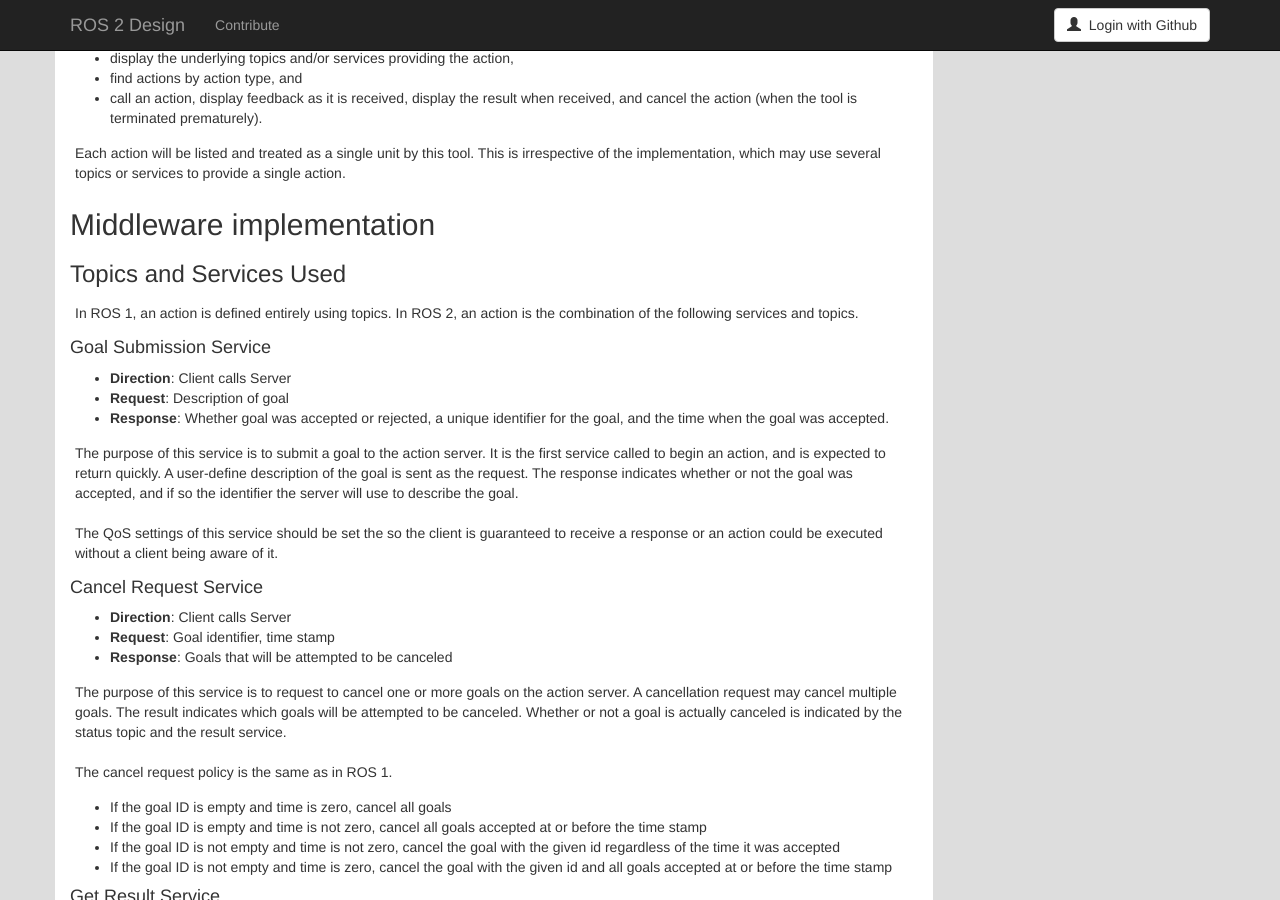
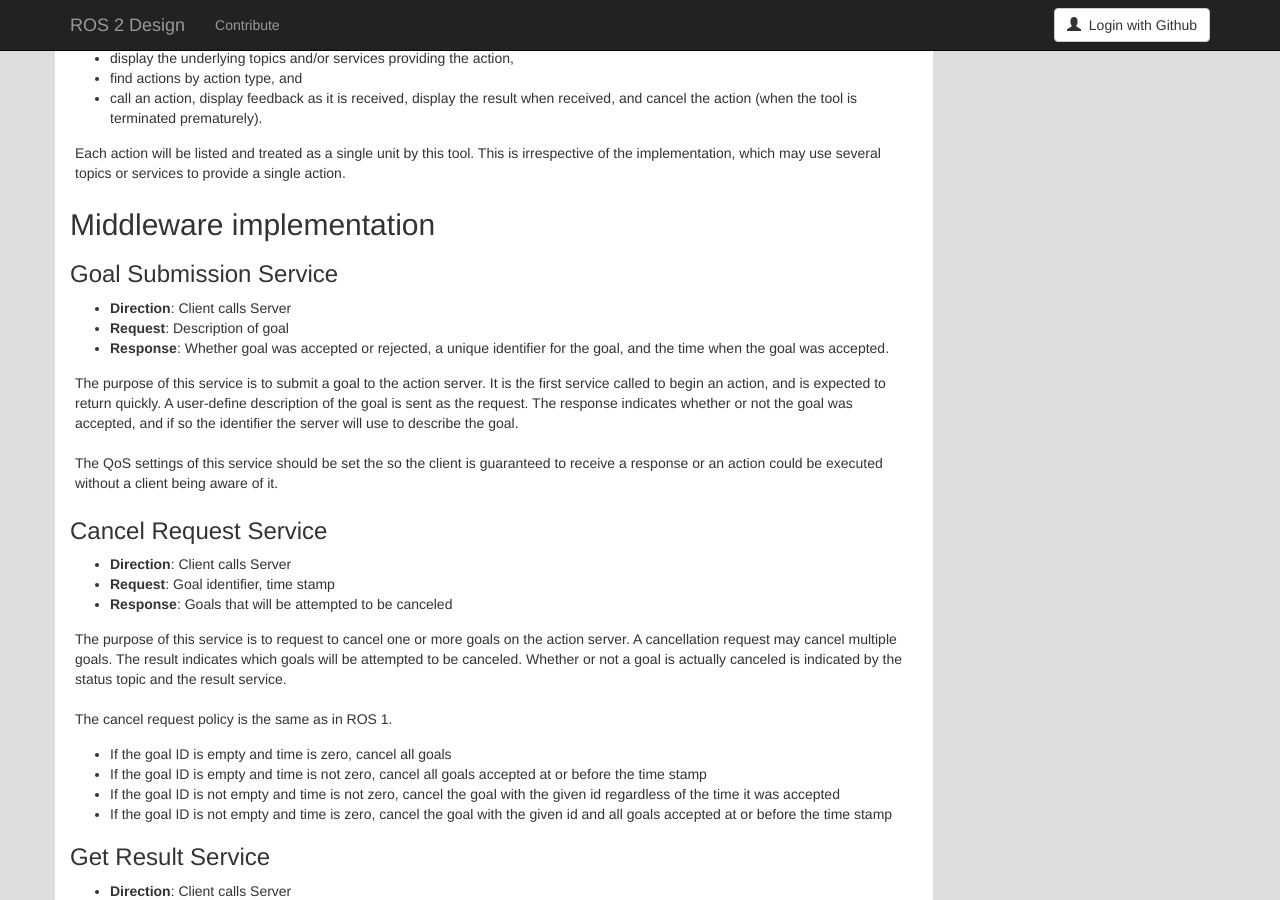
Before and after one commit to ros2/design, a Jekyll site: the page built from articles/actions.md, in a window 1280 px wide and 900 px high, scrolled down 3823 px. Built offline with Jekyll 4.4.1, drawn with Linux system fonts in a browser that asks for light colours; nearby versions of some CDN libraries.

Commit message:
Services promoted to 1 section type higher

```diff
--- a/articles/actions.md
+++ b/articles/actions.md
@@ -221,12 +221,7 @@ This is irrespective of the implementation, which may use several topics or serv
 
 ## Middleware implementation
 
-### Topics and Services Used
-
-In ROS 1, an action is defined entirely using topics.
-In ROS 2, an action is the combination of the following services and topics.
-
-#### Goal Submission Service
+### Goal Submission Service
 
 * **Direction**: Client calls Server
 * **Request**: Description of goal
@@ -239,7 +234,7 @@ The response indicates whether or not the goal was accepted, and if so the ident
 
 The QoS settings of this service should be set the so the client is guaranteed to receive a response or an action could be executed without a client being aware of it.
 
-#### Cancel Request Service
+### Cancel Request Service
 
 * **Direction**: Client calls Server
 * **Request**: Goal identifier, time stamp
@@ -257,7 +252,7 @@ The cancel request policy is the same as in ROS 1.
 * If the goal ID is not empty and time is not zero, cancel the goal with the given id regardless of the time it was accepted
 * If the goal ID is not empty and time is zero, cancel the goal with the given id and all goals accepted at or before the time stamp
 
-#### Get Result Service
+### Get Result Service
 
 * **Direction**: Client calls Server
 * **Request**: Goal ID
@@ -270,7 +265,7 @@ The result will indicate the final status of the goal and any user defined data.
 Once the server sends the result to the client it should free up any resources used by the action.
 If the client never asks for the result then the server should discard the result after a timeout period.
 
-#### Goal Status Topic
+### Goal Status Topic
 
 * **Direction**: Server publishes
 * **Content**: Goal ID, time it was accepted, and an enum indicating the status of this goal.
@@ -292,7 +287,7 @@ The possible statuses are:
 * *Aborted*
   * The action server failed reached the goal
 
-#### Feedback Topic
+### Feedback Topic
 
 * **Direction**: Server publishes
 * **Content**: Goal id, user defined feedback message
```
